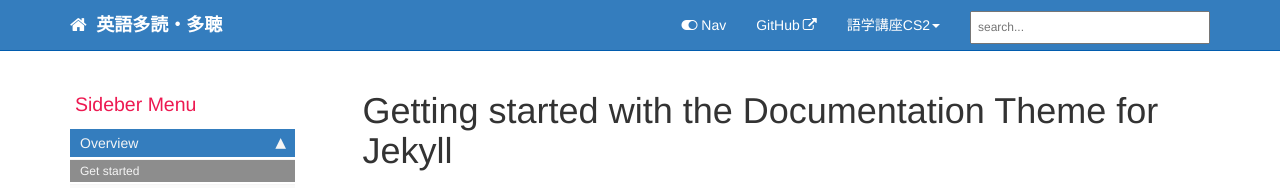
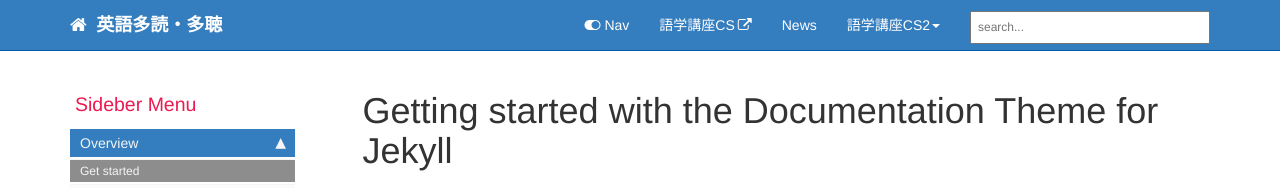
Before and after one commit to CSReviser/fvr, a Jekyll site: the page built from index.md, in a window 1280 px wide and 900 px high. Shown: the top 188 px of the window. Built offline with Jekyll 4.4.1, drawn with Linux system fonts in a browser that asks for light colours; comment, search, counter and statistics services are not loaded.

Commit message:
topnav.yml を更新

```diff
--- a/_data/topnav.yml
+++ b/_data/topnav.yml
@@ -33,4 +33,12 @@ topnav_dropdowns:
 #        - title: Product 2
 #          url: /p2_landing_page.html
 
+topnav:
+- title: Topnav
+  items:
+    - title: 語学講座CS
+      external_url: https://csreviser.github.io/CaptureStream2/old/
+    - title: News
+      url: /news
+
 # Copyright 2021 Google LLC
```
